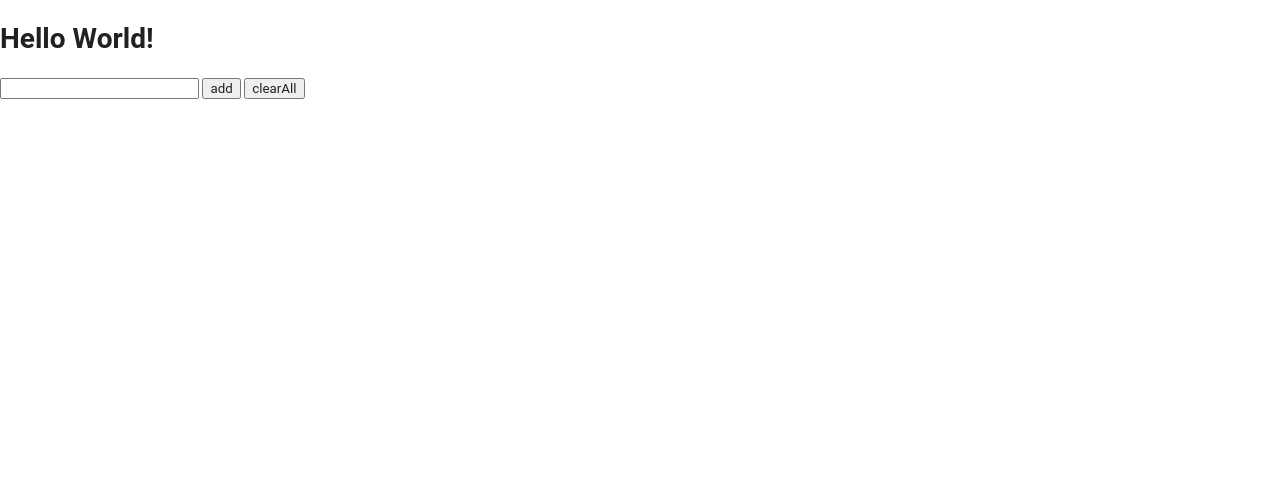
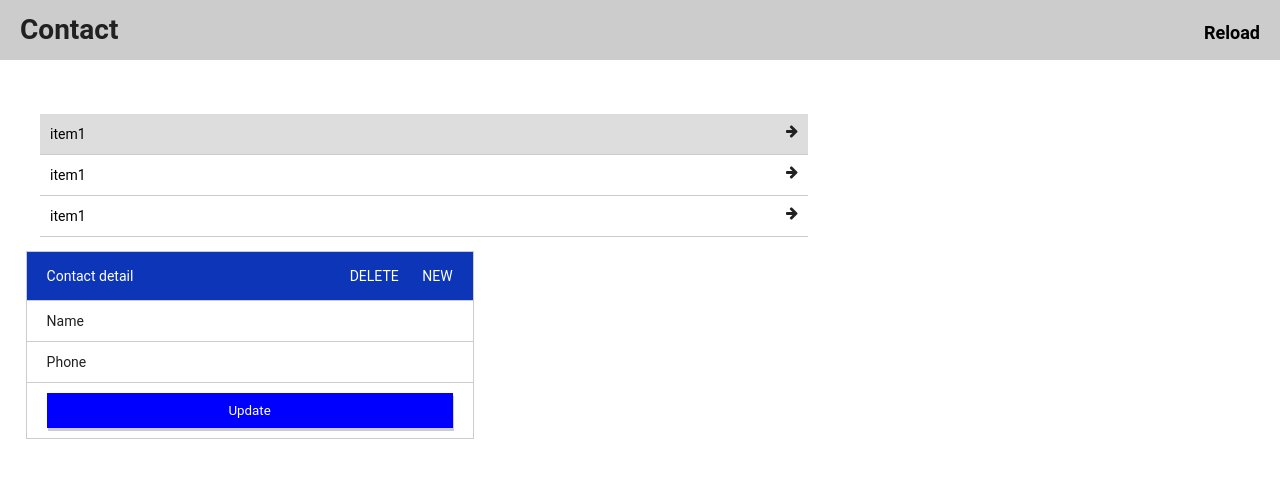
Before and after one commit to 2epay/curd-list-plugin-js, a website: page app/index.html in a window 1280 px wide. Drawn offline with Linux system fonts and the light colour scheme.

Commit message:
change background

```diff
--- a/app/assets/style/style.scss
+++ b/app/assets/style/style.scss
@@ -11,3 +11,100 @@ body {
   margin: 0;
   padding: 0;
 }
+
+
+.title {
+  display: flex;
+  align-items: baseline;
+  background: #ccc;
+  padding: 10px 20px;
+  margin-bottom: 40px;
+  h1 {
+    flex: 1;
+    margin: 0;
+  }
+  a {
+    text-decoration: none;
+    color: #000;
+    font-weight: bold;
+    font-size: 18px;
+  }
+}
+
+.form1 {
+  float: left;
+  width: 60%;
+  .item {
+    border-bottom: 1px solid #ccc;
+    list-style: none;
+    cursor: pointer;
+    padding: 10px 0;
+      a {
+        text-decoration: none;
+        color: #000;
+        padding: 20px 10px;
+      }
+      .fa {
+        float: right;
+        margin-right: 10px;
+        color: #212121;
+        // transform: translateY(-50%);
+      }
+  }
+  .active {
+    background-color: #ddd;
+  }
+}
+
+.form2 {
+  float: left;
+  width: calc(100% - 65%);
+  margin-left: 2%;
+  form {
+    input {
+      border: none;
+      width: 100%;
+      height: auto;
+      margin-left: 20px;
+    }
+    input[type=submit] {
+      background-color: blue;
+      text-align: center;
+      color: #fff;
+      box-shadow: 1px 3px #ccc;
+      margin-left: 0;
+      padding: 10px 0;
+    }
+  }
+  &-item {
+    display: flex;
+    padding: 10px 20px;
+    border: 1px solid #ccc;
+    border-bottom: none;
+    &:last-child {
+      border-bottom: 1px solid #ccc;
+    }
+  }
+  &-item1 {
+    background-color: rgb(13, 53, 184);
+    padding: 0 20px;
+    p {
+      color: #fff;
+      flex: 1;
+    }
+  }
+  &-list {
+    li {
+      list-style: none;
+      display: inline-block;
+      margin-right: 20px;
+      &:last-child {
+        margin-right: 0;
+      }
+    }
+    a {
+      text-decoration: none;
+      color: #fff;
+    }
+  }
+}
--- a/app/index.html
+++ b/app/index.html
@@ -7,13 +7,54 @@
   <title>CURD - JS Plugin</title>
   <base href="/">
   <link rel="stylesheet" href="./assets/css/style.css" type="text/css" />
+  <link rel="stylesheet" href="https://cdnjs.cloudflare.com/ajax/libs/font-awesome/4.7.0/css/font-awesome.min.css">
   <script src="./assets/js/all.js"></script>
 </head>
 <body>
-<h1 data-message>Hello World!</h1>
-<input type="text" data-name/>
-<button data-btn-add>add</button>
-<button data-btn-clearAll>clearAll</button>
-<ul data-showlist></ul>
+  <!-- <h1 data-message>Hello World!</h1>
+  <input type="text" data-name/>
+  <button data-btn-add>add</button>
+  <button data-btn-clearAll>clearAll</button>
+  <ul data-showlist></ul> -->
+
+
+  <div class="title">
+    <h1>Contact</h1>
+    <a href="">Reload</a>
+  </div>
+
+    <div class="contact">
+      <ul class="form1">
+        <li class="item active"><a href="">item1<i class="fa fa-arrow-right" aria-hidden="true"></i></a></li>
+        <li class="item"><a href="">item1<i class="fa fa-arrow-right" aria-hidden="true"></i></a></li>
+        <li class="item"><a href="">item1<i class="fa fa-arrow-right" aria-hidden="true"></i></a></li>
+      </ul>
+
+      <div class="form2">
+        <form action="">
+          <div class="form2-item form2-item1">
+            <p>Contact detail</p>
+            <ul class="form2-list">
+              <li><a href="">DELETE</a></li>
+              <li><a href="">NEW</a></li>
+            </ul>
+          </div>
+
+          <div class="form2-item">
+              <label for="name">Name</label>
+              <input type="text" class="">
+          </div>
+
+          <div class="form2-item">
+              <label for="phone">Phone</label>
+              <input type="number" class="">
+          </div>
+
+          <div class="form2-item">
+            <input type="submit" value="Update">
+          </div>
+        </form>
+      </div>
+    </div>
 </body>
 </html>
```
Also changed, not shown: app/assets/css/style.css.
